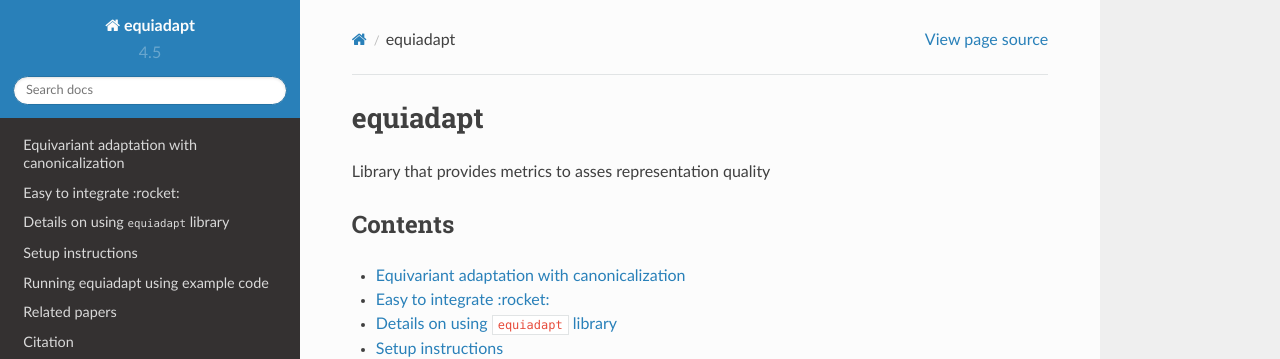
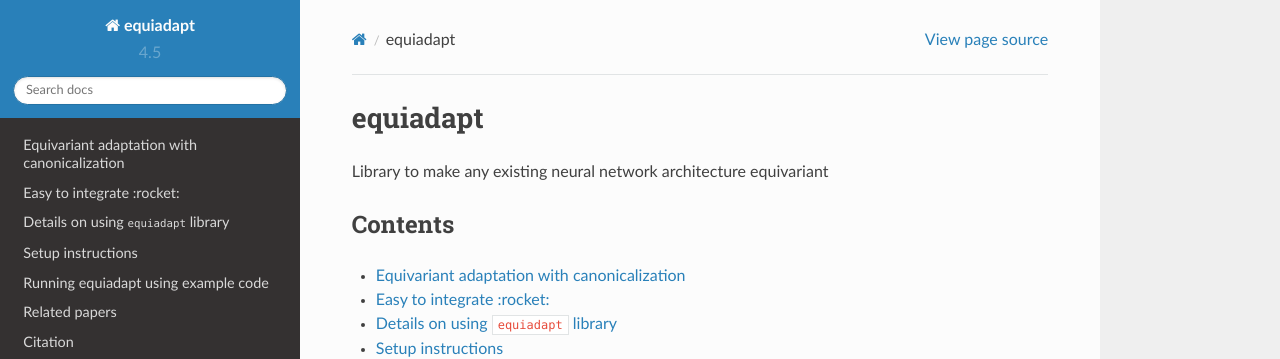
Before and after one commit to arnab39/equiadapt, a Sphinx documentation site: the page built from docs/index.md, in a window 1280 px wide and 1290 px high. Shown: the top 359 px of the window. Built offline with Sphinx 7.4.7 and the Read the Docs theme 2.0.0, drawn with Linux system fonts in a browser that asks for light colours; the version number is read from the project's files by our own code.

Commit message:
fix description of library

```diff
--- a/docs/index.md
+++ b/docs/index.md
@@ -1,6 +1,6 @@
 # equiadapt
 
-Library that provides metrics to asses representation quality
+Library to make any existing neural network architecture equivariant
 
 ## Contents
 
--- a/setup.cfg
+++ b/setup.cfg
@@ -5,7 +5,7 @@
 
 [metadata]
 name = equiadapt
-description = Library that provides metrics to assess representation quality
+description = Library to make any existing neural network architecture equivariant
 author = Arnab Mondal, Siba Smarak Panigrahi
 author_email = arnab.mondal@mila.quebec, siba-smarak.panigrahi@mila.quebec
 license = MIT
```
